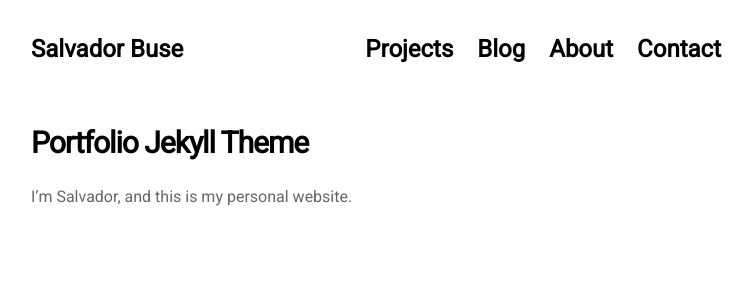
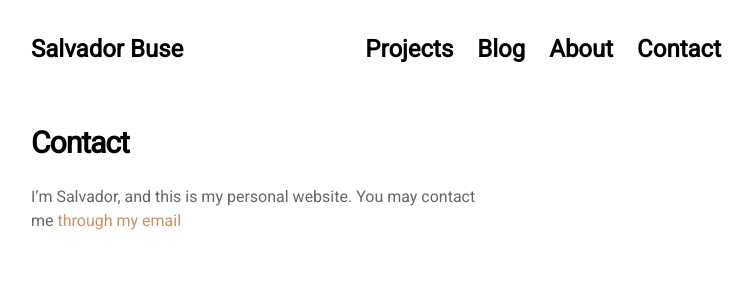
Before and after one commit to salvadorbuse/salvadorbuse.com, a Jekyll site: the page built from pages/about.html, in a window 1280 px wide. Shown: the top 300 px of the page, without its empty margins (264-1017 px from the left). Built offline with Jekyll 4.4.1, drawn with Linux system fonts in a browser that asks for light colours; nearby versions of some CDN libraries.

Commit message:
updated info

```diff
--- a/_data/settings.yml
+++ b/_data/settings.yml
@@ -40,14 +40,9 @@ disqus:
 # About Section
 
 about: >
-  # Portfolio Jekyll Theme
-
-  I'm Salvador, and this is my personal website.
-
-contact: >
   # Contact
 
-  You may contact me [through my email](mailto:salvador.buse@gmail.com)
+  I'm Salvador, and this is my personal website. You may contact me [through my email](mailto:salvador.buse@gmail.com)
 
 #-------------------------------
 # Work Section
--- a/pages/contact.html
+++ /dev/null
@@ -1,6 +0,0 @@
----
-layout: page
-title: Contact
----
-
-{{ site.data.settings.contact | markdownify }}
```
